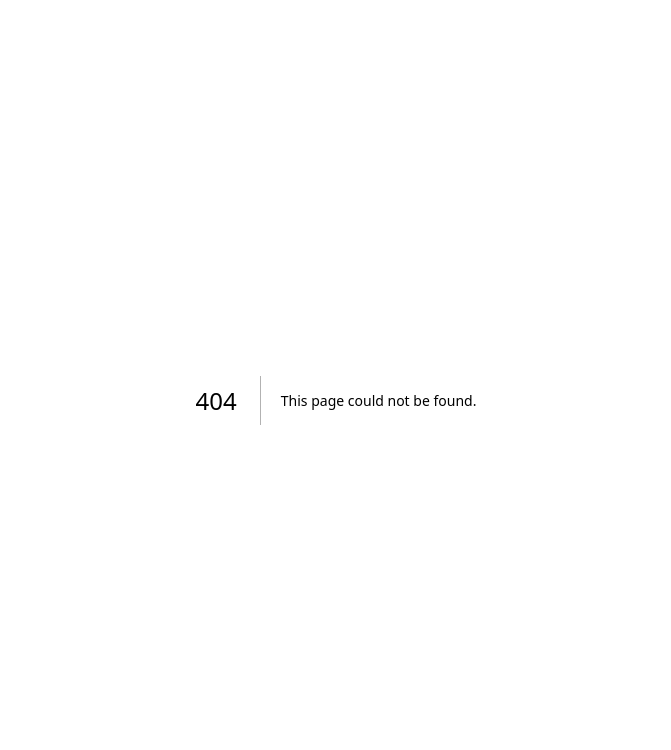
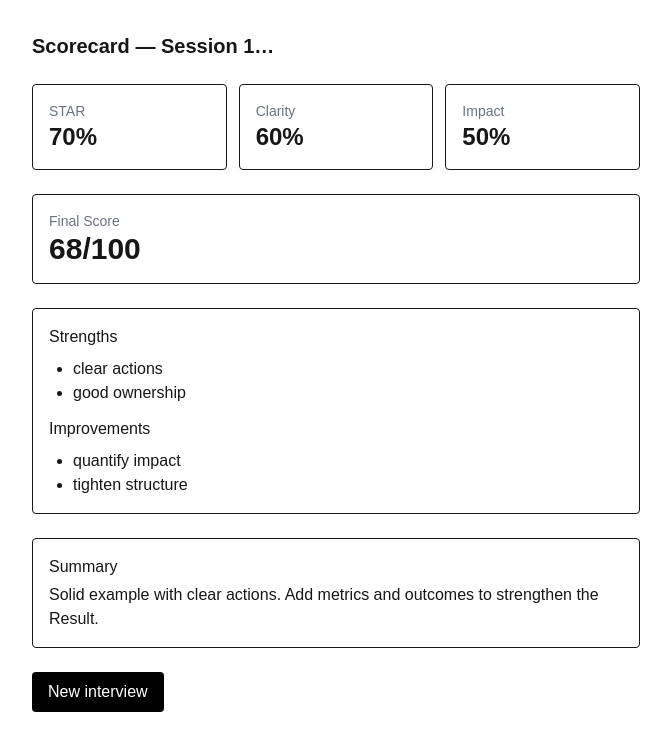
Before and after one commit to Aswin20010/mock-interview-frontend, a Next.js app: page /session/1/results in a window 1280 px wide. Before the commit this address had no page. Shown: the top 750 px of the page, without its empty margins (304-975 px from the left). Built offline with nearby package versions, Linux system fonts and the light colour scheme.

Commit message:
feat: mock scorecard API and results page

```diff
--- /dev/null
+++ b/src/app/api/sessions/[id]/score/route.ts
@@ -0,0 +1,24 @@
+export const dynamic = "force-dynamic";
+
+export async function GET(
+  _req: Request,
+  ctx: { params: Promise<{ id: string }> }
+) {
+  const { id } = await ctx.params;
+
+  // 🔮 mock rubric
+  const score = {
+    sessionId: id,
+    rubric: "STAR",
+    star: 0.7,          // 0..1
+    clarity: 0.6,
+    impact: 0.5,
+    final_score: 68,    // 0..100
+    strengths: ["clear actions", "good ownership"],
+    improvements: ["quantify impact", "tighten structure"],
+    summary:
+      "Solid example with clear actions. Add metrics and outcomes to strengthen the Result."
+  };
+
+  return Response.json(score, { status: 200 });
+}
--- a/src/app/session/[id]/page.tsx
+++ b/src/app/session/[id]/page.tsx
@@ -94,14 +94,20 @@ export default function SessionPage() {
         )}
 
         {followUp && (
-          <div className="mt-4">
+          <div className="mt-4 space-y-3">
             <div className="font-medium">Follow‑up</div>
             <div className="border p-3 rounded bg-gray-50 dark:bg-gray-900 whitespace-pre-wrap">
               {followUp}
             </div>
-            <div className="mt-2 text-sm text-green-600">Round completed (mock).</div>
+            <a
+              href={`/session/${id}/results`}
+              className="inline-block bg-black text-white px-4 py-2 rounded"
+            >
+              View Score
+            </a>
           </div>
         )}
+
       </div>
     </main>
   );
--- /dev/null
+++ b/src/app/session/[id]/results/page.tsx
@@ -0,0 +1,67 @@
+import { headers } from "next/headers";
+
+async function getBaseUrl() {
+  const h = await headers(); // ✅ await
+  const host =
+    h.get("x-forwarded-host") ??
+    h.get("host") ??
+    "localhost:3000"; // fallback for dev
+  const proto =
+    h.get("x-forwarded-proto") ??
+    (process.env.NODE_ENV === "production" ? "https" : "http");
+  return `${proto}://${host}`;
+}
+
+async function getScore(id: string) {
+  const base = await getBaseUrl();
+  const r = await fetch(`${base}/api/sessions/${id}/score`, { cache: "no-store" });
+  return r.json();
+}
+
+export default async function Results({ params }: { params: { id: string } }) {
+  const data = await getScore(params.id);
+
+  return (
+    <main className="p-8 max-w-2xl mx-auto space-y-6">
+      <h1 className="text-xl font-semibold">Scorecard — Session {params.id.slice(0,8)}…</h1>
+
+      <div className="grid grid-cols-3 gap-3">
+        <div className="border p-4 rounded">
+          <div className="text-sm text-gray-500">STAR</div>
+          <div className="text-2xl font-semibold">{Math.round(data.star * 100)}%</div>
+        </div>
+        <div className="border p-4 rounded">
+          <div className="text-sm text-gray-500">Clarity</div>
+          <div className="text-2xl font-semibold">{Math.round(data.clarity * 100)}%</div>
+        </div>
+        <div className="border p-4 rounded">
+          <div className="text-sm text-gray-500">Impact</div>
+          <div className="text-2xl font-semibold">{Math.round(data.impact * 100)}%</div>
+        </div>
+      </div>
+
+      <div className="border p-4 rounded">
+        <div className="text-sm text-gray-500">Final Score</div>
+        <div className="text-3xl font-bold">{data.final_score}/100</div>
+      </div>
+
+      <div className="border p-4 rounded space-y-2">
+        <div className="font-medium">Strengths</div>
+        <ul className="list-disc ml-6">
+          {data.strengths?.map((s: string, i: number) => <li key={i}>{s}</li>)}
+        </ul>
+        <div className="font-medium mt-3">Improvements</div>
+        <ul className="list-disc ml-6">
+          {data.improvements?.map((s: string, i: number) => <li key={i}>{s}</li>)}
+        </ul>
+      </div>
+
+      <div className="border p-4 rounded">
+        <div className="font-medium">Summary</div>
+        <p className="mt-1">{data.summary}</p>
+      </div>
+
+      <a href="/" className="inline-block bg-black text-white px-4 py-2 rounded">New interview</a>
+    </main>
+  );
+}
```
